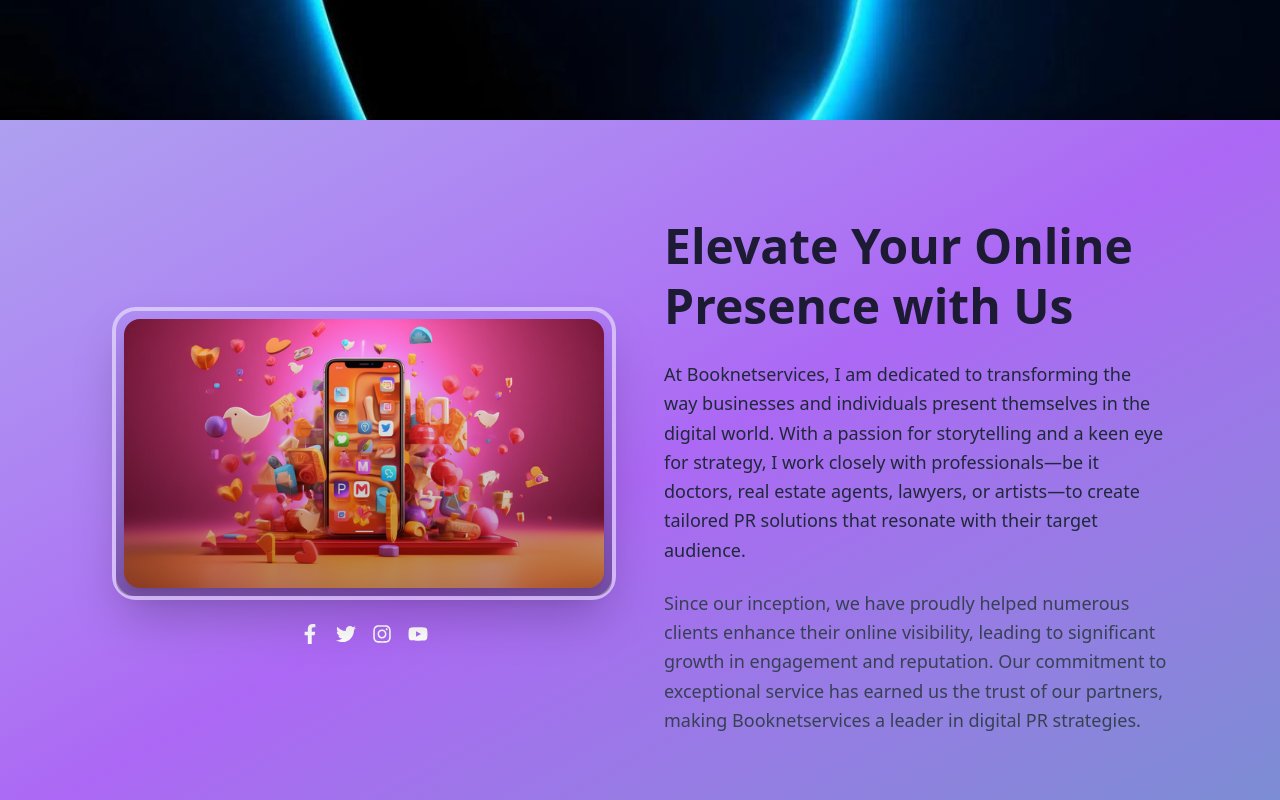
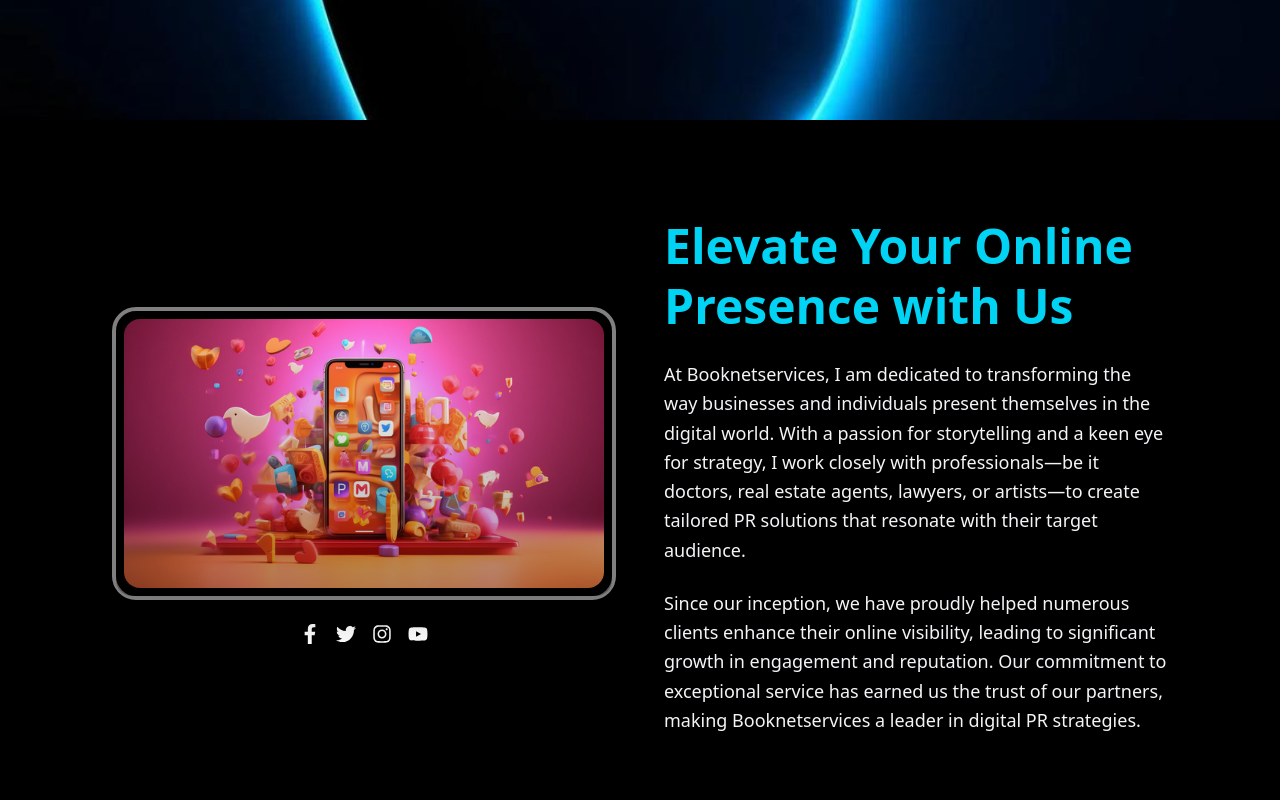
Before and after one commit to Code2With-Pratik/EZ-startup-futurio-project, a React (Vite) app: page / in a window 1280 px wide. Shown: the part 680-1480 px from the top of the page. Built offline with nearby package versions, Linux system fonts and the light colour scheme.

Commit message:
refactor About component styles for improved readability and visual consistency

```diff
--- a/src/components/About.jsx
+++ b/src/components/About.jsx
@@ -4,7 +4,7 @@ import aboutImage from '../assets//aboutImage.png';
 
 const About = () => {
   return (
-    <section id='about' className="relative w-full px-4 py-24 md:px-16 lg:px-28 bg-gradient-to-br from-[#aea0f0] via-[#ac68f4] to-[#798ed2] overflow-hidden">
+    <section id='about' className="relative w-full px-4 py-24 md:px-16 lg:px-28 bg-black overflow-hidden">
       {/* Decorative animated blobs */}
       <div className="absolute top-0 left-0 w-72 h-72 bg-purple-300 rounded-full blur-3xl opacity-30 -z-10 animate-pulse"></div>
       <div className="absolute bottom-0 right-0 w-96 h-96 bg-indigo-300 rounded-full blur-2xl opacity-20 -z-10 animate-spin-slow"></div>
@@ -23,24 +23,24 @@ const About = () => {
 
           {/* Social Icons */}
           <div className="flex gap-4 mt-6 text-white text-xl">
-            <a href="#" className="hover:text-gray-300 transition"><FaFacebookF /></a>
-            <a href="#" className="hover:text-gray-300 transition"><FaTwitter /></a>
-            <a href="#" className="hover:text-gray-300 transition"><FaInstagram /></a>
-            <a href="#" className="hover:text-gray-300 transition"><FaYoutube /></a>
+            <a href="#" className="hover:text-cyan-300 transition"><FaFacebookF /></a>
+            <a href="#" className="hover:text-cyan-300 transition"><FaTwitter /></a>
+            <a href="#" className="hover:text-cyan-300 transition"><FaInstagram /></a>
+            <a href="#" className="hover:text-cyan-300 transition"><FaYoutube /></a>
           </div>
         </div>
 
         {/* Text Section */}
         <div className="w-full lg:w-1/2 text-center lg:text-left space-y-6">
-          <h2 className="text-4xl md:text-5xl font-bold text-[#1c1b33] leading-tight">
+          <h2 className="text-4xl md:text-5xl font-bold text-cyan-400 leading-tight">
             Elevate Your Online <br className="hidden md:block" /> Presence with Us
           </h2>
-          <p className="text-gray-800 text-lg leading-relaxed">
+          <p className="text-gray-100 text-lg leading-relaxed">
             At Booknetservices, I am dedicated to transforming the way businesses and individuals present themselves in the digital world.
             With a passion for storytelling and a keen eye for strategy, I work closely with professionals—be it doctors, real estate agents,
             lawyers, or artists—to create tailored PR solutions that resonate with their target audience.
           </p>
-          <p className="text-gray-700 text-lg leading-relaxed">
+          <p className="text-gray-100 text-lg leading-relaxed">
             Since our inception, we have proudly helped numerous clients enhance their online visibility,
             leading to significant growth in engagement and reputation. Our commitment to exceptional service
             has earned us the trust of our partners, making Booknetservices a leader in digital PR strategies.
```
